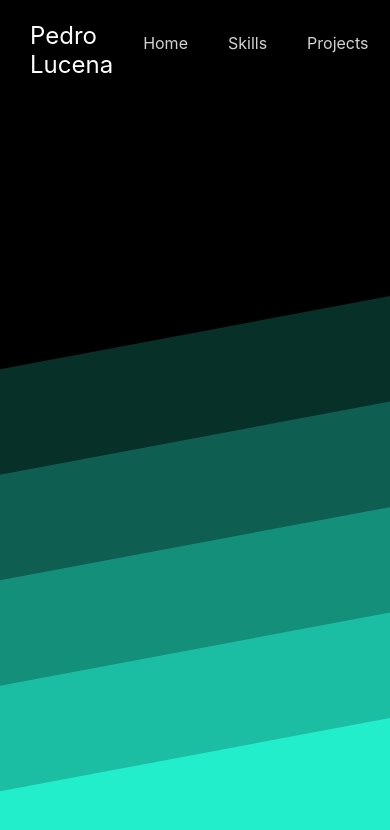
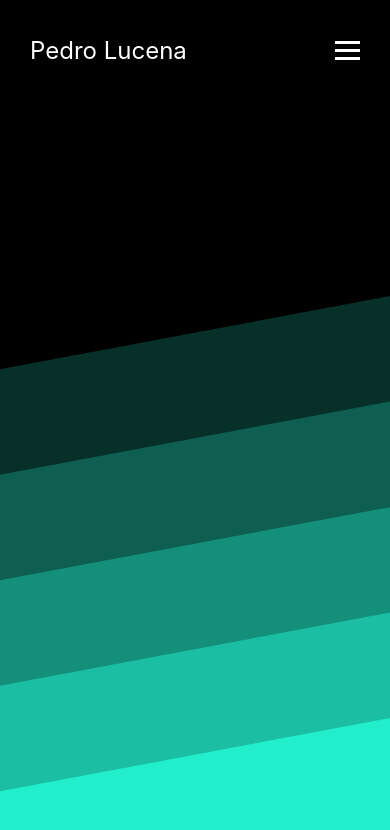
Before and after one commit to PedroL22/Pedro-Lucena-Portfolio, a React (Vite) app: page / in a window 390 px wide. Shown: the top 830 px of the page. Built offline with nearby package versions, Linux system fonts and the light colour scheme.

Commit message:
Responsive NavBar

```diff
--- a/src/App.jsx
+++ b/src/App.jsx
@@ -1,3 +1,4 @@
+import React from 'react';
 import './App.css';
 import NavBar from './components/NavBar/NavBar';
 import Section1 from './components/Section1/Section1';
--- a/src/components/NavBar/NavBar.jsx
+++ b/src/components/NavBar/NavBar.jsx
@@ -1,4 +1,4 @@
-import React from 'react';
+import React, { useState } from 'react';
 import './styles.css';
 import icon1 from '../../assets/images/nav-icon1.svg';
 import icon2 from '../../assets/images/nav-icon2.png';
@@ -6,16 +6,24 @@ import icon3 from '../../assets/images/nav-icon3.png';
 import NavButton from './NavButton/NavButton';
 
 function NavBar() {
+  const [active, setActive] = useState('header-right');
+  const [toggleIcon, setToggleIcon] = useState('hamburger');
+  const hamburger = () => {
+    active === 'header-right'
+      ? setActive('header-right header-right-active')
+      : setActive('header-right');
+    toggleIcon === 'hamburger' ? setToggleIcon('hamburger hamburgerx') : setToggleIcon('hamburger');
+  };
+
   return (
-    <header>
     <nav>
       <div className="logo">
         <a href="/">
           <h1>pedro lucena</h1>
         </a>
       </div>
-        <div className="header-right">
-          <ul>
+      <div>
+        <ul className={active}>
           <li>
             <a href="/">home</a>
           </li>
@@ -25,6 +33,7 @@ function NavBar() {
           <li>
             <a href="#projects">projects</a>
           </li>
+          <ul className="icons">
             <li>
               <a href="https://www.linkedin.com/in/pedrolucena22/" target="_blank" rel="noreferrer">
                 <img src={icon1} alt="" />
@@ -40,13 +49,18 @@ function NavBar() {
                 <img src={icon3} alt="" />
               </a>
             </li>
+          </ul>
           <li>
             <NavButton text="Let's Connect" />
           </li>
         </ul>
       </div>
+      <div onClick={hamburger} className={toggleIcon}>
+        <span className="bar" />
+        <span className="bar" />
+        <span className="bar" />
+      </div>
     </nav>
-    </header>
   );
 }
 
--- a/src/components/NavBar/NavButton/styles.css
+++ b/src/components/NavBar/NavButton/styles.css
@@ -6,6 +6,7 @@ button {
 	font-weight: 600;
 	padding: 20px 30px;
 	transition: all ease 0.2s;
+	white-space: nowrap;
 }
 
 button:hover {
--- a/src/components/NavBar/styles.css
+++ b/src/components/NavBar/styles.css
@@ -1,6 +1,6 @@
 nav {
 	height: 100px;
-	z-index: 1;
+	z-index: 2;
 	position: fixed;
 	background-color: transparent;
 	width: 100vw;
@@ -15,7 +15,8 @@ nav {
 	color: white;
 	text-decoration: none;
 	text-transform: capitalize;
-	font-weight: 400
+	font-weight: 400;
+	white-space: nowrap;
 }
 
 ul, li, li a {
@@ -28,6 +29,10 @@ ul, li, li a {
 	justify-content: space-between;
 	font-weight: 400;
 	transition: all ease-in-out 0.2s;
+}
+
+.icons {
+	padding: 0px 0px;
 }
 
 li a img {
@@ -44,3 +49,53 @@ li a:active, li a:hover {
 	color: white;
 	transition: all ease-in-out 0.2s;
 }
+
+.hamburger {
+	display: none;
+	cursor: pointer;
+}
+
+.bar {
+	display: block;
+	width: 25px;
+	height: 3px;
+	margin: 5px auto;
+	-webkit-transition: all ease-in-out 0.3s;
+	transition: all ease-in-out 0.3s;
+	background-color: white;
+}
+
+@media (max-width: 840px) {
+	.hamburger {
+		display: block;
+	}
+
+	.hamburgerx .bar:nth-child(2) {
+		opacity: 0;
+	}
+
+	.hamburgerx .bar:nth-child(1) {
+		transform: translateY(8px) rotate(45deg);
+	}
+
+	.hamburgerx .bar:nth-child(3) {
+		transform: translateY(-8px) rotate(-45deg);
+	}
+
+	.header-right {
+		position: fixed;
+		right: -100%;
+		top: 70px;
+		width: 100%;
+		height: auto;
+		flex-direction: column;
+		background-color: rgba(0, 0, 0, 0.8);
+		align-items: center;
+		transition: all ease-in-out 0.3s;
+		padding-bottom: 100vh;
+	}
+
+	.header-right-active {
+		right: 0;
+	}
+}
--- a/src/components/Section1/Section1.jsx
+++ b/src/components/Section1/Section1.jsx
@@ -4,7 +4,7 @@ import './styles.css';
 function Section1() {
   return (
     <div>
-      <div className="nsei">sla meu</div>
+      <div className="nsei" />
     </div>
   );
 }
--- a/src/index.css
+++ b/src/index.css
@@ -19,4 +19,5 @@ html {
 	font-family: -apple-system, BlinkMacSystemFont, 'Segoe UI', 'Roboto', 'Oxygen',
 		'Ubuntu', 'Cantarell', 'Fira Sans', 'Droid Sans', 'Helvetica Neue',
 		sans-serif;
+	overflow-x: hidden;
 }
```
Lines whose indentation alone changed are shown as unchanged.
